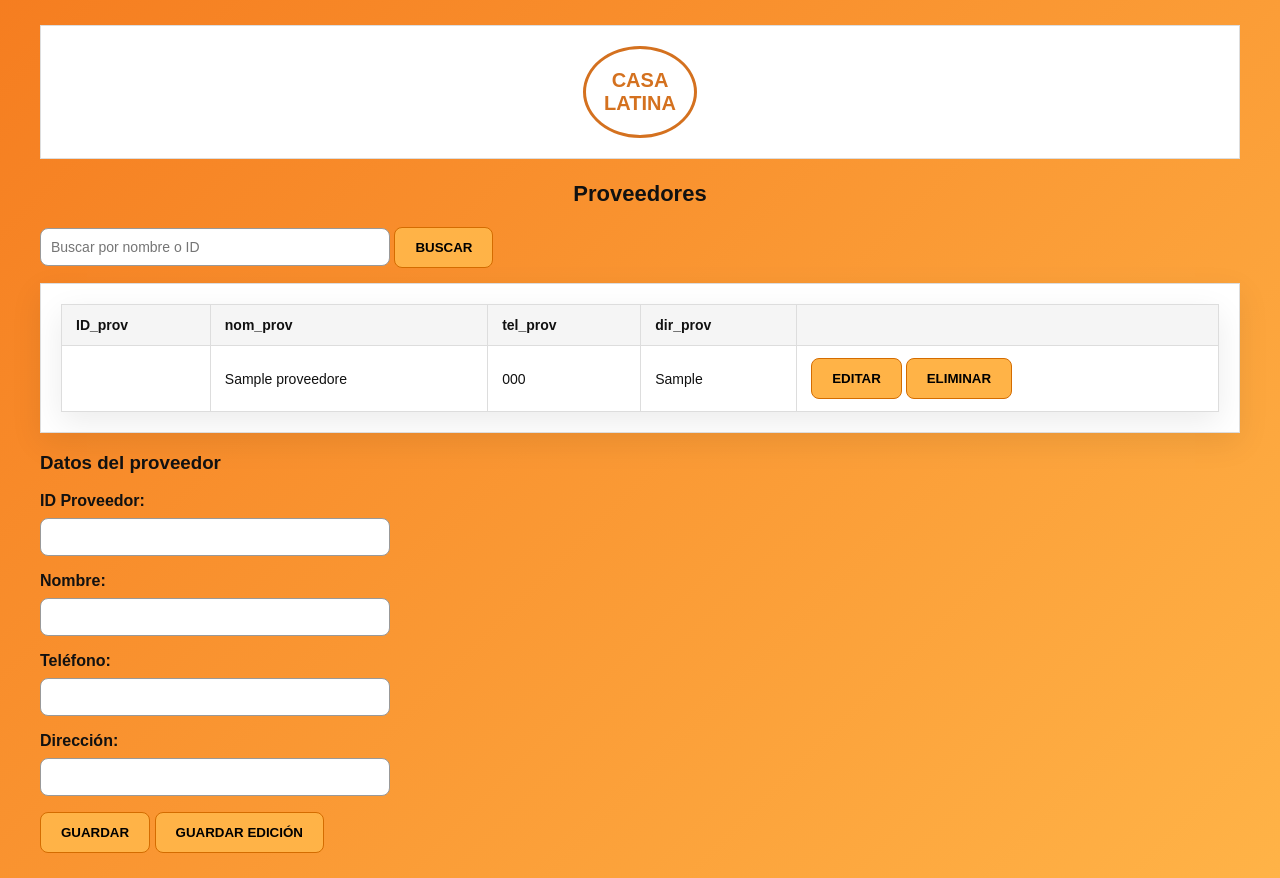
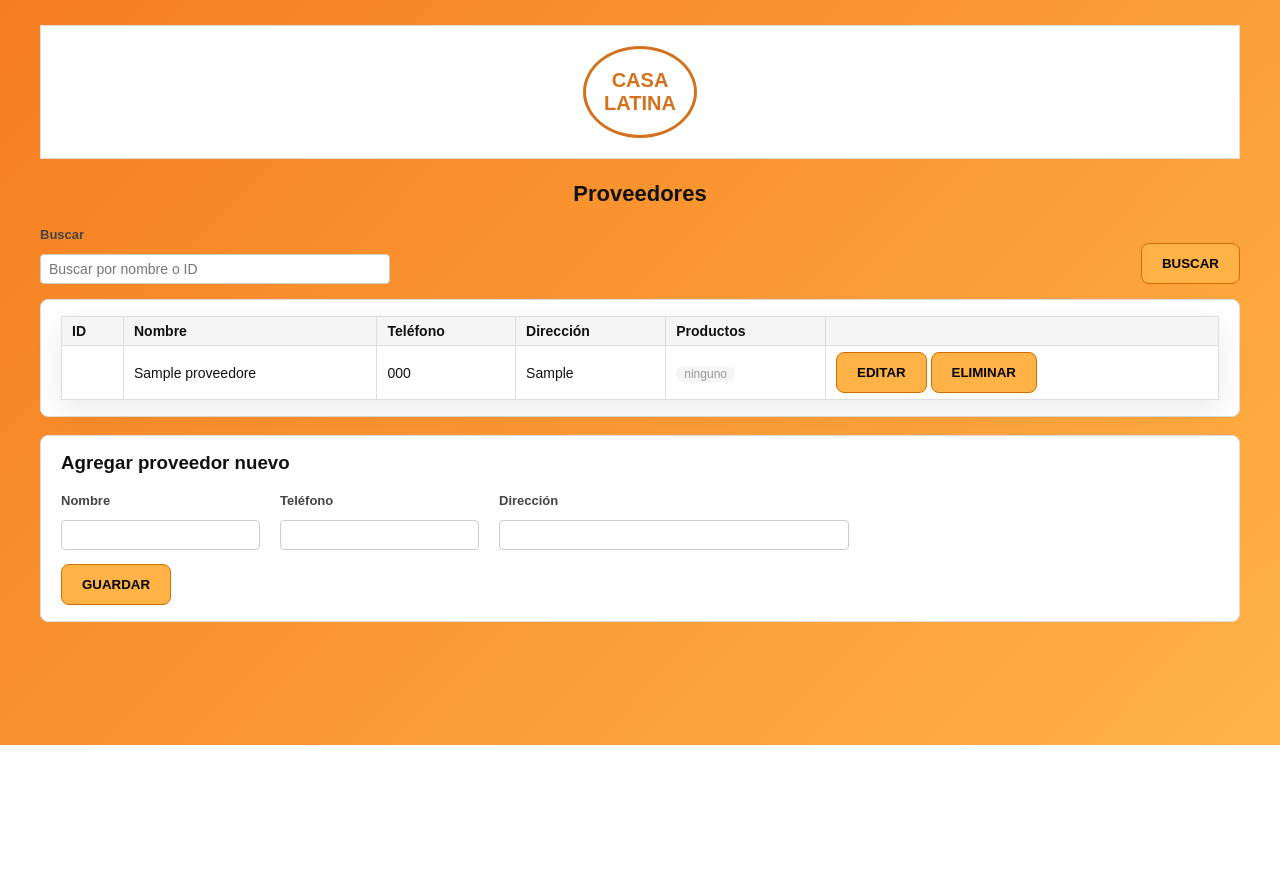
Before and after one commit to Plon17/casalatina, a PHP site: page /proveedores.php in a window 1280 px wide. Shown: the part 55-933 px from the top of the page. After the commit the page ends 800 px from the top, so only its background shows below. Run offline with PHP 8.4, Linux system fonts and the light colour scheme; the visitor is signed in with stand-in values (Sample User, id 1); tables that the repository leaves empty or names only in its code hold one stand-in row (values such as "Sample post"); data that the repository does not hold is empty.

Commit message:
cambio en proveedores

```diff
--- a/proveedores.php
+++ b/proveedores.php
@@ -4,13 +4,16 @@ require_once __DIR__ . "/includes/auth.php";
 require_once __DIR__ . "/includes/db.php";
 
 $mensaje = "";
+$error = "";
 
 if ($_SERVER["REQUEST_METHOD"] === "POST" && isset($_POST["accion"])) {
 
     if ($_POST["accion"] === "guardar") {
+        $n = (int) $pdo->query("SELECT COUNT(*) AS c FROM proveedores")->fetch()["c"] + 1;
+        $idProv = "PV" . str_pad($n, 4, "0", STR_PAD_LEFT);
         $stmt = $pdo->prepare("INSERT INTO proveedores (ID_prov, nom_prov, tel_prov, dir_prov) VALUES (?,?,?,?)");
-        $stmt->execute([$_POST["id_prov"], $_POST["nombre"], $_POST["telefono"], $_POST["direccion"]]);
-        $mensaje = "Proveedor agregado.";
+        $stmt->execute([$idProv, $_POST["nombre"], $_POST["telefono"], $_POST["direccion"]]);
+        $mensaje = "Proveedor agregado ($idProv).";
     }
 
     if ($_POST["accion"] === "editar") {
@@ -20,9 +23,18 @@ if ($_SERVER["REQUEST_METHOD"] === "POST" && isset($_POST["accion"])) {
     }
 
     if ($_POST["accion"] === "eliminar") {
-        $stmt = $pdo->prepare("DELETE FROM proveedores WHERE ID_prov=?");
-        $stmt->execute([$_POST["id_prov"]]);
+        // producto.ID_prov referencia esta tabla: si algún insumo todavía le compra
+        // a este proveedor, no lo dejamos borrar a ciegas — mejor decir cuáles son.
+        $stmtProds = $pdo->prepare("SELECT nombre_pro FROM producto WHERE ID_prov = ?");
+        $stmtProds->execute([$_POST["id_prov"]]);
+        $productos = array_column($stmtProds->fetchAll(PDO::FETCH_ASSOC), "nombre_pro");
+
+        if ($productos) {
+            $error = "No se puede eliminar: todavía es el proveedor asignado de " . count($productos) . " producto(s) en Stock (" . implode(", ", $productos) . "). Cambia su proveedor desde Stock (o quítaselo) antes de borrar este proveedor.";
+        } else {
+            $pdo->prepare("DELETE FROM proveedores WHERE ID_prov=?")->execute([$_POST["id_prov"]]);
             $mensaje = "Proveedor eliminado.";
+        }
     }
 }
 
@@ -35,28 +47,65 @@ if ($buscar !== "") {
 }
 $proveedores = $stmt->fetchAll(PDO::FETCH_ASSOC);
 
+// Cuántos productos de Stock tiene asignados cada proveedor
+$conteoStmt = $pdo->prepare("SELECT COUNT(*) AS c FROM producto WHERE ID_prov = ?");
+foreach ($proveedores as &$p) {
+    $conteoStmt->execute([$p["ID_prov"]]);
+    $p["num_productos"] = (int) $conteoStmt->fetch()["c"];
+}
+unset($p);
+
 $titulo_pagina = "PROVEEDORES";
 require_once __DIR__ . "/includes/layout_top.php";
 ?>
 
+<style>
+.pd-card{background:#fff;border:1px solid #ddd;border-radius:8px;padding:16px 20px;margin-bottom:18px;}
+.pd-row{display:flex;gap:20px;flex-wrap:wrap;align-items:flex-end;}
+.pd-field{display:flex;flex-direction:column;gap:4px;}
+.pd-field label{font-size:13px;color:#444;}
+.pd-field input{padding:6px 8px;border:1px solid #ccc;border-radius:4px;min-width:160px;}
+.pd-tabla{width:100%;border-collapse:collapse;}
+.pd-tabla th,.pd-tabla td{border:1px solid #ddd;padding:6px 10px;text-align:left;font-size:14px;}
+.pd-tabla th{background:#f5f5f5;}
+.pd-actions{margin-top:14px;display:flex;gap:10px;}
+.badge-prod{background:#eef3fb;color:#2c5aa0;padding:1px 8px;border-radius:10px;font-size:12px;}
+.badge-sin{background:#f5f5f5;color:#999;padding:1px 8px;border-radius:10px;font-size:12px;}
+</style>
+
 <p class="titulo-modulo">Proveedores</p>
 
-<form method="GET" style="margin-bottom:15px;">
+<form method="GET" class="pd-row" style="margin-bottom:15px;">
+    <div class="pd-field" style="flex:1; min-width:220px;">
+        <label>Buscar</label>
         <input type="text" name="buscar" placeholder="Buscar por nombre o ID" value="<?php echo htmlspecialchars($buscar); ?>">
+    </div>
     <button type="submit">BUSCAR</button>
+    <?php if ($buscar): ?><a href="proveedores.php" style="align-self:center;">Limpiar</a><?php endif; ?>
 </form>
 
-<?php if ($mensaje): ?><p class="mensaje-ok"><?php echo $mensaje; ?></p><?php endif; ?>
+<?php if ($mensaje): ?><p class="mensaje-ok"><?php echo htmlspecialchars($mensaje); ?></p><?php endif; ?>
+<?php if ($error): ?><p class="mensaje-error"><?php echo htmlspecialchars($error); ?></p><?php endif; ?>
 
-<div class="caja-blanca">
-<table>
-<tr><th>ID_prov</th><th>nom_prov</th><th>tel_prov</th><th>dir_prov</th><th></th></tr>
+<div class="pd-card">
+<table class="pd-tabla">
+<tr><th>ID</th><th>Nombre</th><th>Teléfono</th><th>Dirección</th><th>Productos</th><th></th></tr>
+<?php if (count($proveedores) === 0): ?>
+<tr><td colspan="6">No hay proveedores registrados.</td></tr>
+<?php endif; ?>
 <?php foreach ($proveedores as $p): ?>
 <tr>
     <td><?php echo htmlspecialchars($p["ID_prov"]); ?></td>
     <td><?php echo htmlspecialchars($p["nom_prov"]); ?></td>
     <td><?php echo htmlspecialchars($p["tel_prov"]); ?></td>
     <td><?php echo htmlspecialchars($p["dir_prov"]); ?></td>
+    <td>
+        <?php if ($p["num_productos"] > 0): ?>
+            <span class="badge-prod"><?php echo $p["num_productos"]; ?> producto(s)</span>
+        <?php else: ?>
+            <span class="badge-sin">ninguno</span>
+        <?php endif; ?>
+    </td>
     <td>
         <button type="button" onclick="cargarFila(<?php echo htmlspecialchars(json_encode($p)); ?>)">EDITAR</button>
         <form method="POST" style="display:inline" onsubmit="return confirm('¿Eliminar este proveedor?');">
@@ -70,37 +119,55 @@ require_once __DIR__ . "/includes/layout_top.php";
 </table>
 </div>
 
-<h3>Datos del proveedor</h3>
+<div class="pd-card">
+<h3 style="margin-top:0;" id="tituloForm">Agregar proveedor nuevo</h3>
 <form method="POST" id="formProv">
     <input type="hidden" name="accion" id="accion" value="guardar">
+    <input type="hidden" name="id_prov" id="id_prov">
 
-    <div class="fila">
-        <label>ID Proveedor:</label>
-        <input type="text" name="id_prov" id="id_prov" required>
-    </div>
-    <div class="fila">
-        <label>Nombre:</label>
+    <div class="pd-row">
+        <div class="pd-field">
+            <label>Nombre</label>
             <input type="text" name="nombre" id="nombre" required>
         </div>
-    <div class="fila">
-        <label>Teléfono:</label>
+        <div class="pd-field">
+            <label>Teléfono</label>
             <input type="text" name="telefono" id="telefono">
         </div>
-    <div class="fila">
-        <label>Dirección:</label>
+        <div class="pd-field" style="flex:1; min-width:220px;">
+            <label>Dirección</label>
             <input type="text" name="direccion" id="direccion">
         </div>
+    </div>
 
-    <button type="submit" onclick="document.getElementById('accion').value='guardar'">GUARDAR</button>
-    <button type="submit" onclick="document.getElementById('accion').value='editar'">GUARDAR EDICIÓN</button>
+    <div class="pd-actions">
+        <button type="submit" id="btnGuardar" onclick="document.getElementById('accion').value='guardar'">GUARDAR</button>
+        <button type="submit" id="btnEditar" style="display:none;" onclick="document.getElementById('accion').value='editar'">GUARDAR EDICIÓN</button>
+        <button type="button" id="btnNuevo" style="display:none;" onclick="nuevoProveedor()">+ NUEVO PROVEEDOR</button>
+    </div>
 </form>
+</div>
 
 <script>
 function cargarFila(p) {
+    document.getElementById("tituloForm").textContent = "Editando " + p.ID_prov;
     document.getElementById("id_prov").value = p.ID_prov;
     document.getElementById("nombre").value = p.nom_prov;
     document.getElementById("telefono").value = p.tel_prov;
     document.getElementById("direccion").value = p.dir_prov;
+    document.getElementById("btnGuardar").style.display = "none";
+    document.getElementById("btnEditar").style.display = "inline-block";
+    document.getElementById("btnNuevo").style.display = "inline-block";
+    document.getElementById("formProv").scrollIntoView({ behavior: "smooth", block: "center" });
+}
+
+function nuevoProveedor() {
+    document.getElementById("tituloForm").textContent = "Agregar proveedor nuevo";
+    document.getElementById("formProv").reset();
+    document.getElementById("id_prov").value = "";
+    document.getElementById("btnGuardar").style.display = "inline-block";
+    document.getElementById("btnEditar").style.display = "none";
+    document.getElementById("btnNuevo").style.display = "none";
 }
 </script>
 
```
Lines whose indentation alone changed are shown as unchanged.
